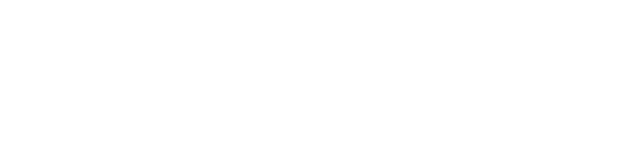
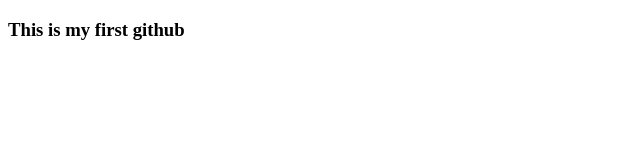
Before and after one commit to mutasim99/my-first-github, a plain HTML site: page index.html in a window 1280 px wide. Shown: the whole page, without its empty margins (0-640 px from the left). Drawn offline with Linux system fonts and the light colour scheme.

Commit message:
added all things

```diff
--- a/index.html
+++ b/index.html
@@ -6,6 +6,8 @@
     <title>My first github repo</title>
 </head>
 <body>
-
+    <div>
+        <h3> This is my first github</h3>
+    </div>
 </body>
 </html>
```
